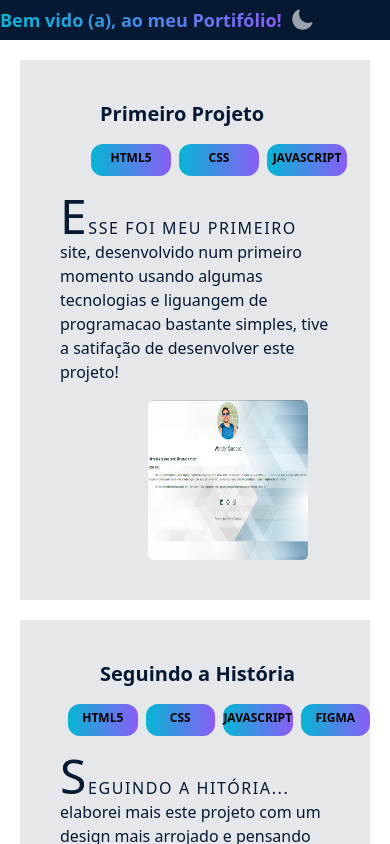
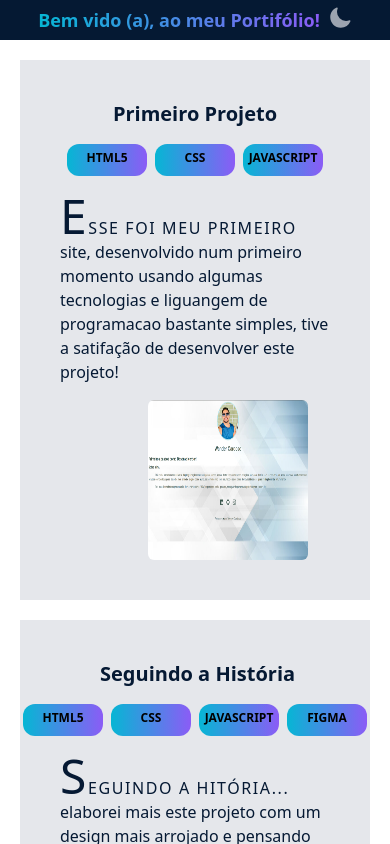
Before and after one commit to wander-cardoso/casaw, a React (Vite) app: page / in a window 390 px wide. Both pictures are taken after typing "Sample" into the empty fields and a click on the button "SEGUIR". Shown: the top 844 px of the page. Built offline with nearby package versions, Linux system fonts and the light colour scheme.

Commit message:
ajustes no header e na centralizacao dos componentes do body

```diff
--- a/src/Componentes/Article/Article.jsx
+++ b/src/Componentes/Article/Article.jsx
@@ -2,8 +2,8 @@ const Article = ({ title, text, tags, image, alt }) => {
 
     return <div className="card py-10 m-5 h-50 grid grid-cols-1 gap-4  ">
 
-        <h3 className="text-xl text-nowrap text-alura-200 dark:text-gray-200 font-bold px-20  ">{title}</h3>
-        <div className=" text-center flex justify-center columns-1flex-shrink gap-2 md:justify-start ml-12 ">
+        <h3 className="text-xl text-center md:text-start  text-nowrap text-alura-200 dark:text-gray-200 font-bold px-20  ">{title}</h3>
+        <div className="flex text-center  justify-center columns-1flex-shrink gap-2 md:justify-start md:ml-12 ">
         {
             tags.map(tag => <span key={tag} className="bg-cyan-800  py-1.5 rounded-xl bg-gradient-to-r from-cyan-500 to-violet-500 font-bold text-xs size-20 h-8 " >{tag}</span>)
         }
--- a/src/Componentes/Header/Header.jsx
+++ b/src/Componentes/Header/Header.jsx
@@ -5,7 +5,7 @@ import ToggleTheme from "../Header/ToggleTheme/ToggleTheme"
 const Header = ({user}) => {
 
 
-    return <div className="	flex items-center py-1.5 h-10 bg-alura-200 dark:bg-dark-200 text-pretty md:justify-between  gap-2 sm:rounded-xl ">
+    return <div className="	flex justify-center py-1.5 h-10 bg-alura-200 dark:bg-dark-200 text-pretty md:justify-between  gap-2 sm:rounded-xl ">
         <span className="hidden md:block text-cyan-300   ">Olá, { user?.name || "Usuário!"}</span>
         <h1 className="	justify-content: center text-gray-100 text-lg font-extrabold bg-clip-text text-transparent bg-gradient-to-r from-cyan-500 to-violet-500  ">Bem vido (a), ao meu Portifólio!</h1>
         <ToggleTheme />
```
